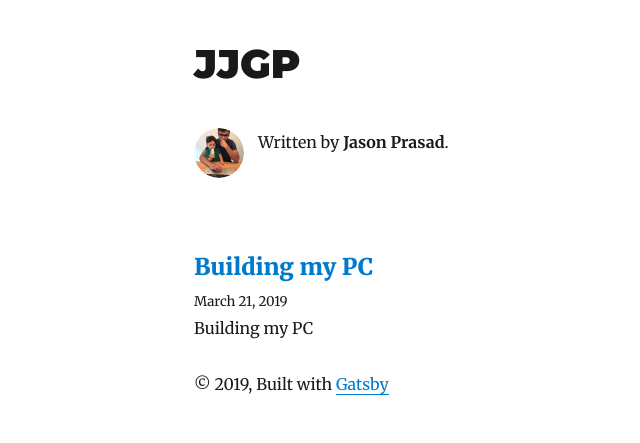
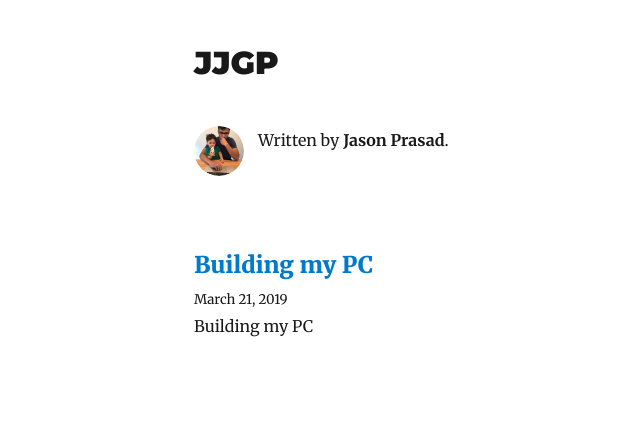
Before and after one commit to jjgp/jjgp.github.io, a Gatsby site: page / in a window 1280 px wide. Shown: the whole page, without its empty margins (131-771 px from the left). Built offline with nearby package versions, Linux system fonts and the light colour scheme; Gatsby itself is replaced by a stand-in of ours; some packages are replaced by stand-ins of ours.

Commit message:
removing footer and scaling to .75

```diff
--- a/src/components/layout.js
+++ b/src/components/layout.js
@@ -13,6 +13,7 @@
       header = (
         <h1
           style={{
+            ...scale(0.75),
             marginBottom: rhythm(1.5),
             marginTop: 0,
           }}
@@ -61,11 +62,6 @@
       >
         <header>{header}</header>
         <main>{children}</main>
-        <footer>
-          © {new Date().getFullYear()}, Built with
-          {` `}
-          <a href="https://www.gatsbyjs.org">Gatsby</a>
-        </footer>
       </div>
     )
   }
```
